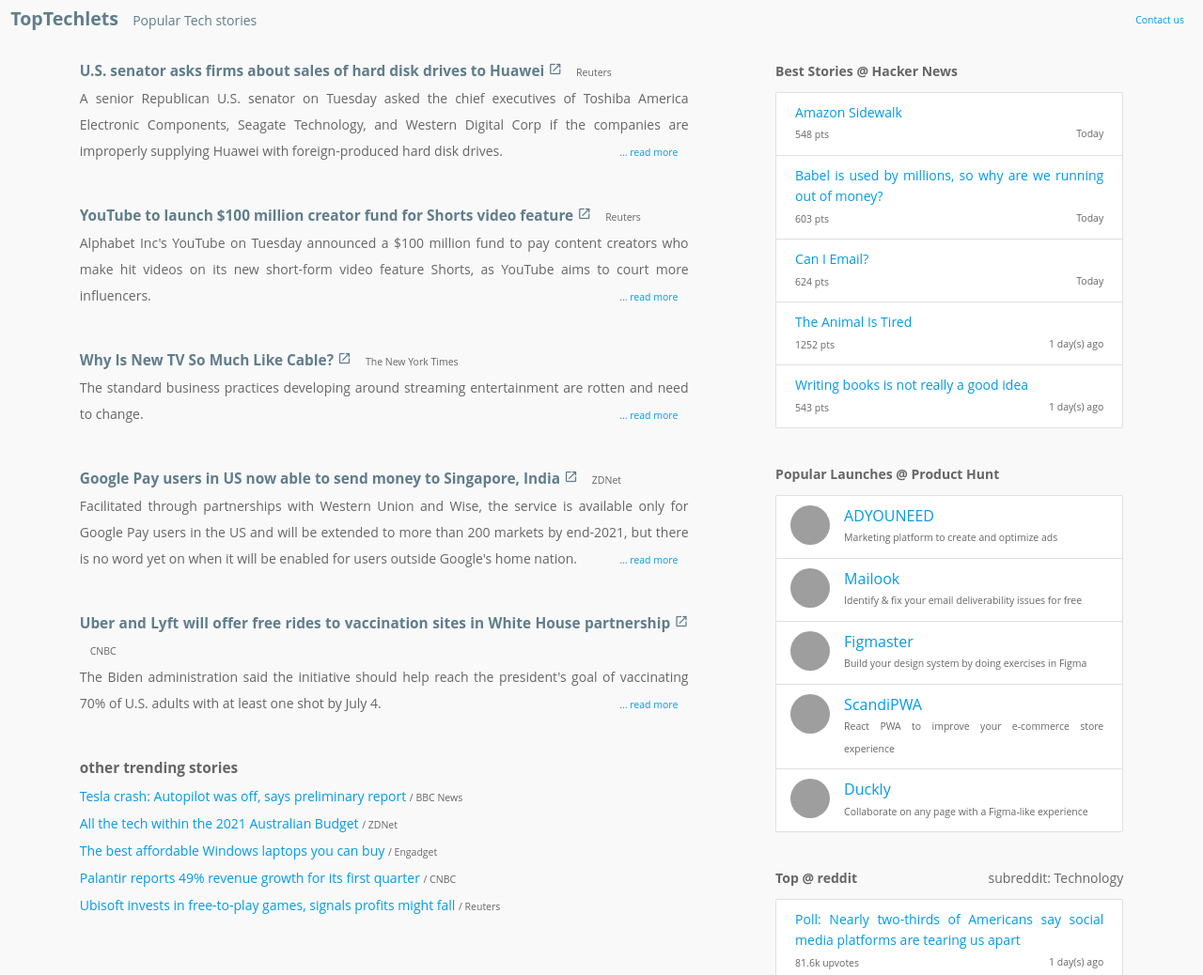
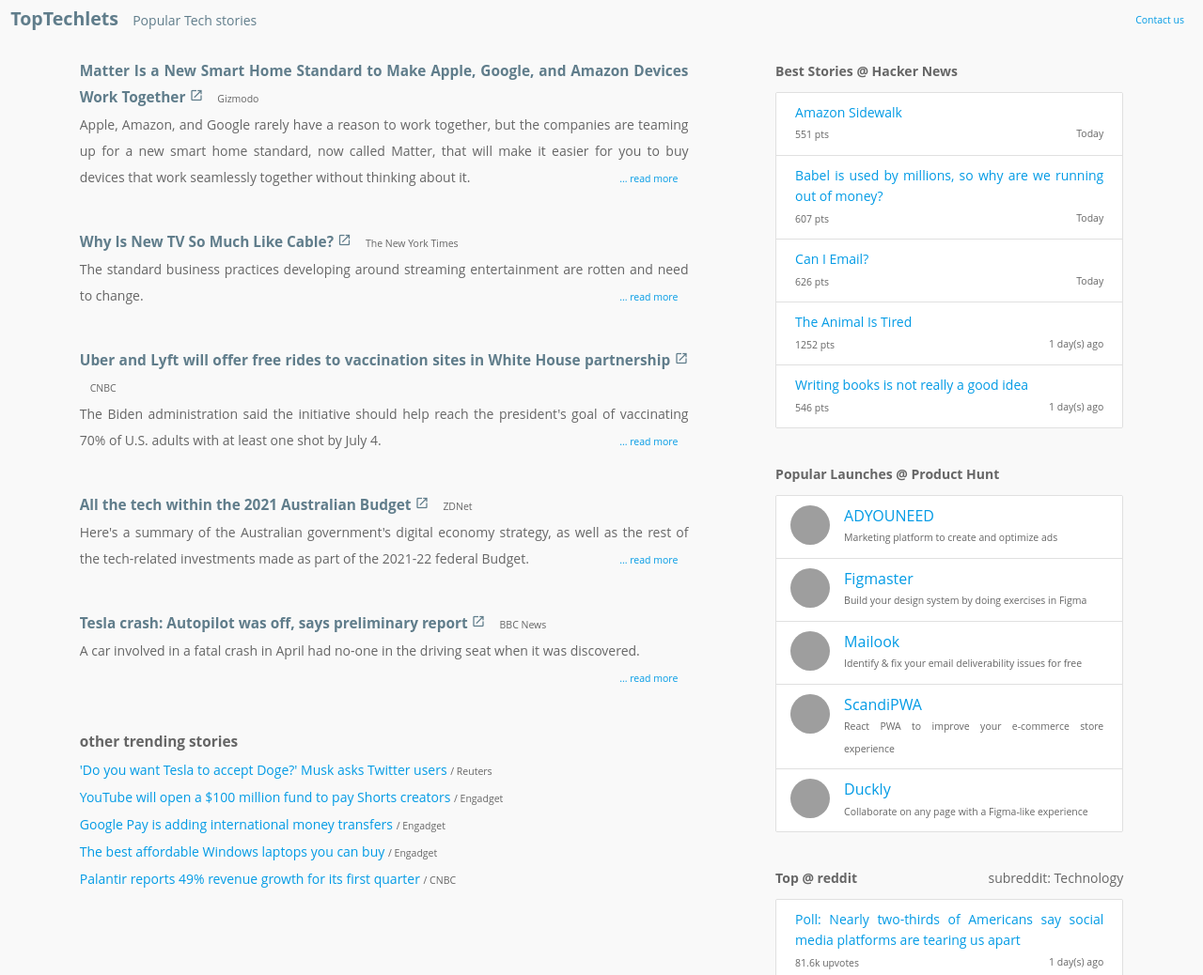
Before and after one commit to toptechnews2017/toptechnews2017.github.io, a plain HTML site: page index.html in a window 1280 px wide. Shown: the top 1038 px of the page at 94% size. Drawn offline with nearby package versions, Linux system fonts and the light colour scheme; grey boxes are pictures that could not be loaded.

Commit message:
EC2 : Auto commit @ Tue May 11 22:04:35 UTC 2021

```diff
--- a/index.html
+++ b/index.html
@@ -80,54 +80,23 @@
 
             <div class="row">
               <span class="article-title">
-                <a href="https://www.reuters.com//article/us-usa-china-huawei/u-s-senator-asks-firms-about-sales-of-hard-disk-drives-to-huawei-idUSKBN2CS2JQ" target="_blank">
-                  U.S. senator asks firms about sales of hard disk drives to Huawei
+                <a href="https://gizmodo.com/matter-is-a-new-smart-home-standard-to-make-apple-goog-1846871507" target="_blank">
+                  Matter Is a New Smart Home Standard to Make Apple, Google, and Amazon Devices Work Together
                   <i class="tiny material-icons">open_in_new</i>
                 </a>
               </span>
 
               <small>
                 &nbsp;&nbsp;&nbsp;
-                Reuters
+                Gizmodo
               </small>
 
               <br>
-              A senior Republican U.S. senator on Tuesday asked the chief executives of Toshiba America Electronic Components, Seagate Technology, and Western Digital Corp if the companies are improperly supplying Huawei with foreign-produced hard disk drives.
+              Apple, Amazon, and Google rarely have a reason to work together, but the companies are teaming up for a new smart home standard, now called Matter, that will make it easier for you to buy devices that work seamlessly together without thinking about it.
 
               <span class="col right">
                 <small>
-                  <a href="https://www.reuters.com//article/us-usa-china-huawei/u-s-senator-asks-firms-about-sales-of-hard-disk-drives-to-huawei-idUSKBN2CS2JQ" target="_blank">
-                    ... read more
-                  </a>
-                </small>
-              </span>
-
-            </div>
-
-            <div class="row">
-            </div>
-
-
-
-            <div class="row">
-              <span class="article-title">
-                <a href="https://www.reuters.com//article/us-alphabet-youtube-creator/youtube-to-launch-100-million-creator-fund-for-shorts-video-feature-idUSKBN2CS24I" target="_blank">
-                  YouTube to launch $100 million creator fund for Shorts video feature
-                  <i class="tiny material-icons">open_in_new</i>
-                </a>
-              </span>
-
-              <small>
-                &nbsp;&nbsp;&nbsp;
-                Reuters
-              </small>
-
-              <br>
-              Alphabet Inc's YouTube on Tuesday announced a $100 million fund to pay content creators who make hit videos on its new short-form video feature Shorts, as YouTube aims to court more influencers.
-
-              <span class="col right">
-                <small>
-                  <a href="https://www.reuters.com//article/us-alphabet-youtube-creator/youtube-to-launch-100-million-creator-fund-for-shorts-video-feature-idUSKBN2CS24I" target="_blank">
+                  <a href="https://gizmodo.com/matter-is-a-new-smart-home-standard-to-make-apple-goog-1846871507" target="_blank">
                     ... read more
                   </a>
                 </small>
@@ -173,37 +142,6 @@
 
             <div class="row">
               <span class="article-title">
-                <a href="https://www.zdnet.com/article/google-pay-users-in-us-now-able-to-send-money-to-singapore-india/#ftag=RSSbaffb68" target="_blank">
-                  Google Pay users in US now able to send money to Singapore, India
-                  <i class="tiny material-icons">open_in_new</i>
-                </a>
-              </span>
-
-              <small>
-                &nbsp;&nbsp;&nbsp;
-                ZDNet
-              </small>
-
-              <br>
-              Facilitated through partnerships with Western Union and Wise, the service is available only for Google Pay users in the US and will be extended to more than 200 markets by end-2021, but there is no word yet on when it will be enabled for users outside Google's home nation.
-
-              <span class="col right">
-                <small>
-                  <a href="https://www.zdnet.com/article/google-pay-users-in-us-now-able-to-send-money-to-singapore-india/#ftag=RSSbaffb68" target="_blank">
-                    ... read more
-                  </a>
-                </small>
-              </span>
-
-            </div>
-
-            <div class="row">
-            </div>
-
-
-
-            <div class="row">
-              <span class="article-title">
                 <a href="https://www.cnbc.com/2021/05/11/uber-and-lyft-will-offer-free-rides-to-vaccination-sites.html" target="_blank">
                   Uber and Lyft will offer free rides to vaccination sites in White House partnership
                   <i class="tiny material-icons">open_in_new</i>
@@ -233,6 +171,68 @@
 
 
 
+            <div class="row">
+              <span class="article-title">
+                <a href="https://www.zdnet.com/article/all-the-tech-within-the-2021-australian-budget/#ftag=RSSbaffb68" target="_blank">
+                  All the tech within the 2021 Australian Budget
+                  <i class="tiny material-icons">open_in_new</i>
+                </a>
+              </span>
+
+              <small>
+                &nbsp;&nbsp;&nbsp;
+                ZDNet
+              </small>
+
+              <br>
+              Here's a summary of the Australian government's digital economy strategy, as well as the rest of the tech-related investments made as part of the 2021-22 federal Budget.
+
+              <span class="col right">
+                <small>
+                  <a href="https://www.zdnet.com/article/all-the-tech-within-the-2021-australian-budget/#ftag=RSSbaffb68" target="_blank">
+                    ... read more
+                  </a>
+                </small>
+              </span>
+
+            </div>
+
+            <div class="row">
+            </div>
+
+
+
+            <div class="row">
+              <span class="article-title">
+                <a href="https://www.bbc.co.uk/news/technology-57072778" target="_blank">
+                  Tesla crash: Autopilot was off, says preliminary report
+                  <i class="tiny material-icons">open_in_new</i>
+                </a>
+              </span>
+
+              <small>
+                &nbsp;&nbsp;&nbsp;
+                BBC News
+              </small>
+
+              <br>
+              A car involved in a fatal crash in April had no-one in the driving seat when it was discovered.
+
+              <span class="col right">
+                <small>
+                  <a href="https://www.bbc.co.uk/news/technology-57072778" target="_blank">
+                    ... read more
+                  </a>
+                </small>
+              </span>
+
+            </div>
+
+            <div class="row">
+            </div>
+
+
+
           <div class="row">
 
 
@@ -241,16 +241,22 @@
               </div>
 
 
-                <a href="https://www.bbc.co.uk/news/technology-57072778" target="_blank">
-                  Tesla crash: Autopilot was off, says preliminary report
+                <a href="https://www.reuters.com//article/us-crypto-currency-musk-tesla/do-you-want-tesla-to-accept-doge-musk-asks-twitter-users-idUSKBN2CS0UM" target="_blank">
+                  'Do you want Tesla to accept Doge?' Musk asks Twitter users
                 </a>
-                <small> / BBC News </small>
+                <small> / Reuters </small>
                 <br>
 
-                <a href="https://www.zdnet.com/article/all-the-tech-within-the-2021-australian-budget/#ftag=RSSbaffb68" target="_blank">
-                  All the tech within the 2021 Australian Budget
+                <a href="https://www.engadget.com/youtube-shorts-creators-fund-100-million-172643630.html" target="_blank">
+                  YouTube will open a $100 million fund to pay Shorts creators
                 </a>
-                <small> / ZDNet </small>
+                <small> / Engadget </small>
+                <br>
+
+                <a href="https://www.engadget.com/google-pay-international-money-transfers-124507008.html" target="_blank">
+                  Google Pay is adding international money transfers
+                </a>
+                <small> / Engadget </small>
                 <br>
 
                 <a href="https://www.engadget.com/best-affordable-windows-laptops-123000512.html" target="_blank">
@@ -263,12 +269,6 @@
                   Palantir reports 49% revenue growth for its first quarter
                 </a>
                 <small> / CNBC </small>
-                <br>
-
-                <a href="https://www.reuters.com//article/us-ubisoft-results/ubisoft-invests-in-free-to-play-games-signals-profits-might-fall-idUSKBN2CS2FC" target="_blank">
-                  Ubisoft invests in free-to-play games, signals profits might fall
-                </a>
-                <small> / Reuters </small>
                 <br>
 
 
@@ -293,7 +293,7 @@
                     </a>
                   </div>
                   <small>
-                    548 pts
+                    551 pts
                     <span class="right">
 
                       Today
@@ -308,7 +308,7 @@
                     </a>
                   </div>
                   <small>
-                    603 pts
+                    607 pts
                     <span class="right">
 
                       Today
@@ -323,7 +323,7 @@
                     </a>
                   </div>
                   <small>
-                    624 pts
+                    626 pts
                     <span class="right">
 
                       Today
@@ -353,7 +353,7 @@
                     </a>
                   </div>
                   <small>
-                    543 pts
+                    546 pts
                     <span class="right">
 
                       1 day(s) ago
@@ -381,6 +381,18 @@
                 </li>
 
                 <li class="collection-item avatar">
+                  <img src="https://ph-files.imgix.net/4bed3571-08be-4dcf-9cba-9b862692f124.png?auto=format&fit=crop&h=60&w=60" alt="" class="circle">
+                  <div class="title">
+                    <a href="https://www.producthunt.com/posts/figmaster?utm_campaign=producthunt-api&utm_medium=api&utm_source=Application%3A+TopTechNews+%28ID%3A+5072%29" target="_blank">
+                      Figmaster
+                    </a>
+                  </div>
+                  <small>
+                    Build your design system by doing exercises in Figma
+                  </small>
+                </li>
+
+                <li class="collection-item avatar">
                   <img src="https://ph-files.imgix.net/0fd1eac9-2991-4c9e-b306-bd7b450e2b55.gif?auto=format&fit=crop&h=60&w=60" alt="" class="circle">
                   <div class="title">
                     <a href="https://www.producthunt.com/posts/mailook?utm_campaign=producthunt-api&utm_medium=api&utm_source=Application%3A+TopTechNews+%28ID%3A+5072%29" target="_blank">
@@ -389,18 +401,6 @@
                   </div>
                   <small>
                     Identify & fix your email deliverability issues for free
-                  </small>
-                </li>
-
-                <li class="collection-item avatar">
-                  <img src="https://ph-files.imgix.net/4bed3571-08be-4dcf-9cba-9b862692f124.png?auto=format&fit=crop&h=60&w=60" alt="" class="circle">
-                  <div class="title">
-                    <a href="https://www.producthunt.com/posts/figmaster?utm_campaign=producthunt-api&utm_medium=api&utm_source=Application%3A+TopTechNews+%28ID%3A+5072%29" target="_blank">
-                      Figmaster
-                    </a>
-                  </div>
-                  <small>
-                    Build your design system by doing exercises in Figma
                   </small>
                 </li>
 
```
